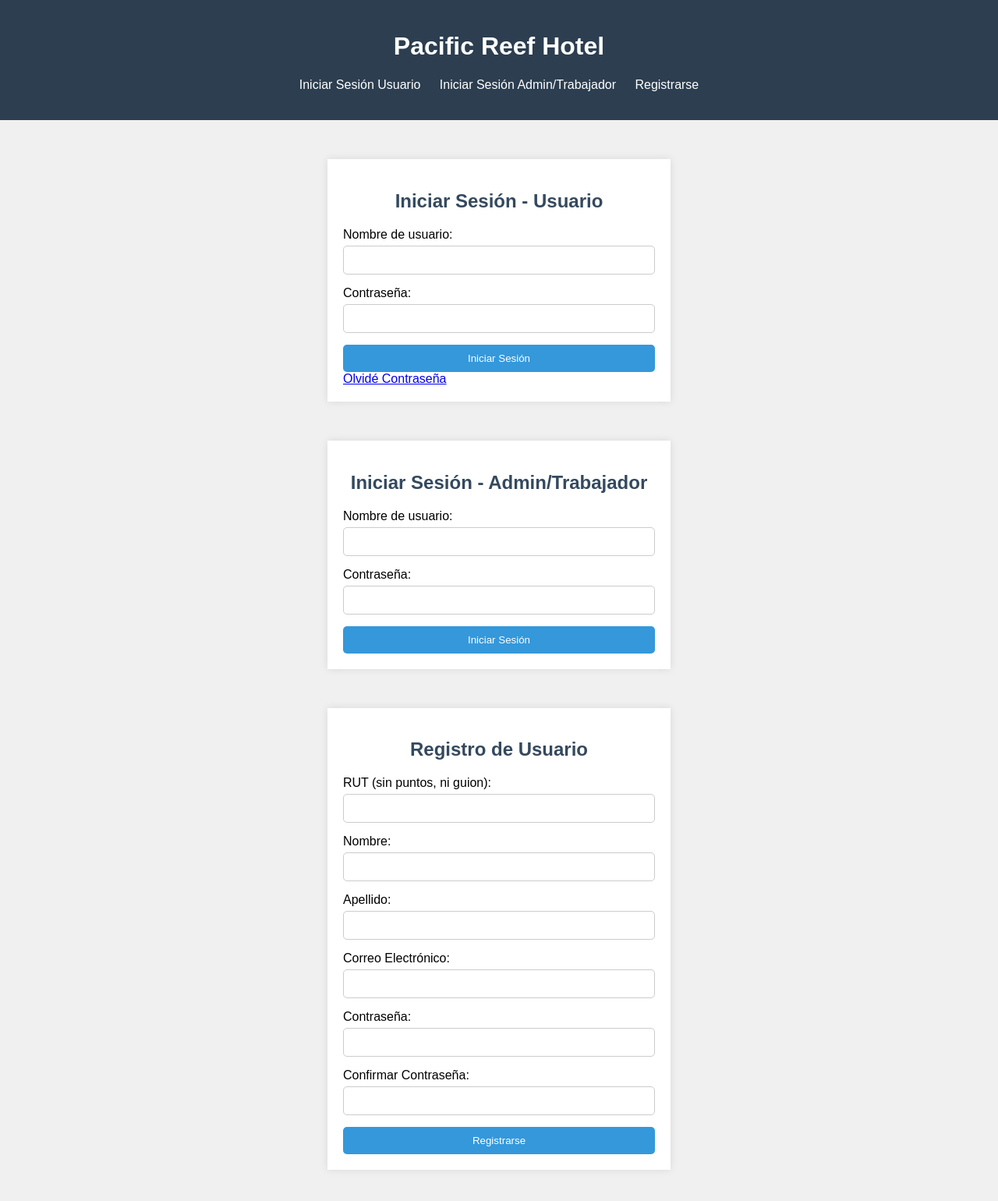
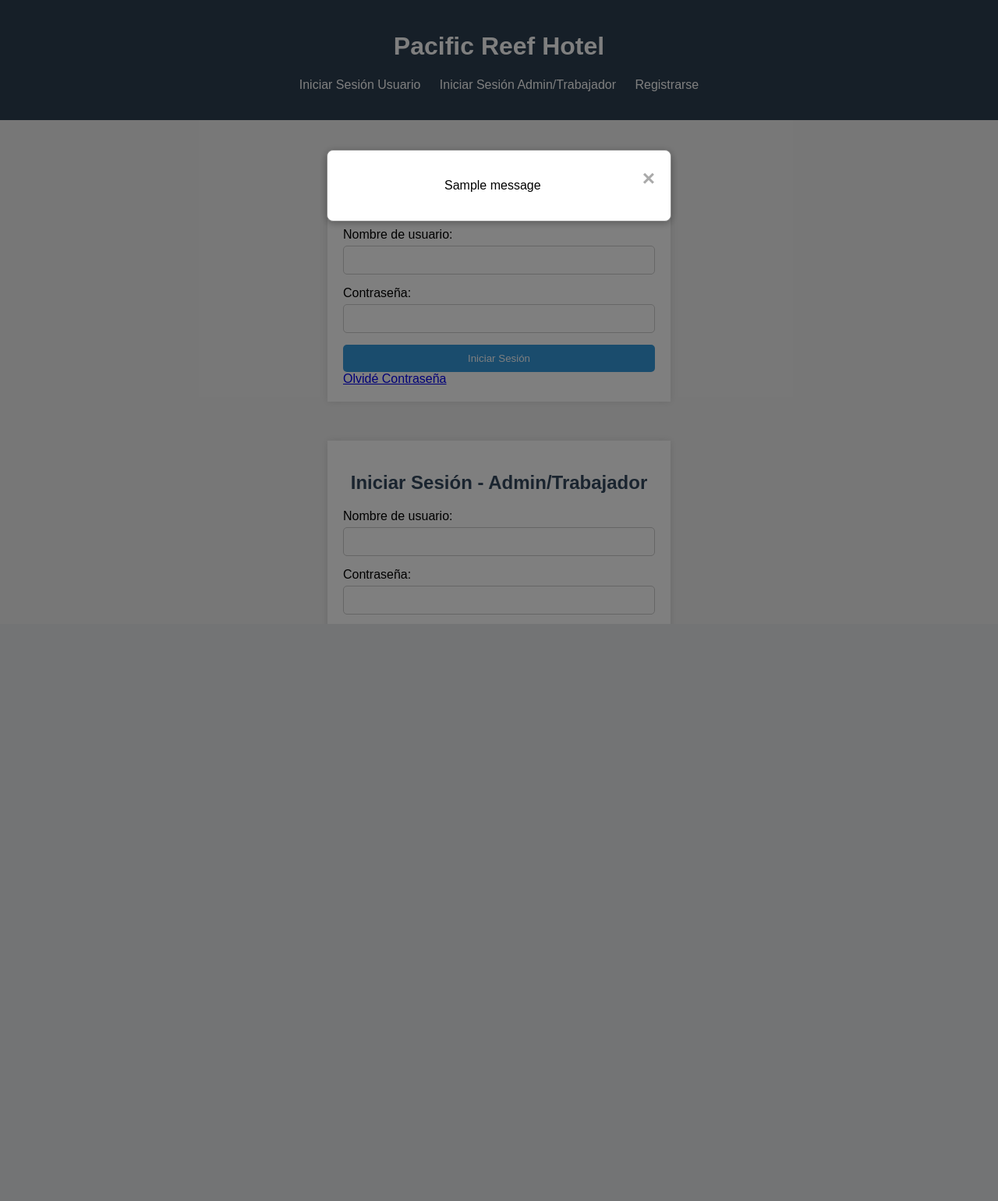
Before and after one commit to AdalParsifal/hotelpr, a Django app: page /home/ in a window 1280 px wide. Shown: the top 1540 px of the page at 78% size. After the commit the page ends 788 px from the top, so only its background shows below. Run offline with Django 5.2, Linux system fonts and the light colour scheme; tables that the repository leaves empty hold one stand-in row (values such as "Sample post"); one stand-in notice (Sample message) is shown.

Commit message:
registro exitoso + modal

```diff
--- a/hotelpacific/templates/home.html
+++ b/hotelpacific/templates/home.html
@@ -6,6 +6,46 @@
     <meta name="viewport" content="width=device-width, initial-scale=1.0">
     <title>Pacific Reef - Reservas</title>
     <link rel="stylesheet" href="{% static 'css/home.css' %}">
+    <style>
+        /* Estilos para el modal */
+        .modal {
+            display: none; /* Oculto por defecto */
+            position: fixed;
+            z-index: 1;
+            left: 0;
+            top: 0;
+            width: 100%;
+            height: 100%;
+            background-color: rgba(0, 0, 0, 0.5); /* Fondo oscuro semitransparente */
+        }
+
+        .modal-content {
+            background-color: #fff;
+            margin: 15% auto;
+            padding: 20px;
+            border: 1px solid #888;
+            border-radius: 8px;
+            width: 80%;
+            max-width: 400px;
+            text-align: center;
+            box-shadow: 0 2px 10px rgba(0, 0, 0, 0.3);
+        }
+
+        .close {
+            color: #aaa;
+            float: right;
+            font-size: 28px;
+            font-weight: bold;
+            cursor: pointer;
+        }
+
+        .close:hover,
+        .close:focus {
+            color: red;
+            text-decoration: none;
+            cursor: pointer;
+        }
+    </style>
 </head>
 <body>
     <header>
@@ -19,6 +59,12 @@
         </nav>
     </header>
 
+    <div id="successModal" class="modal">
+        <div class="modal-content">
+            <span class="close">&times;</span>
+            <p id="modalMessage"></p>
+        </div>
+    </div>
     <section id="login-user">
         <h2>Iniciar Sesión - Usuario</h2>
         <form action="{% url 'login_user' %}" method="post">
@@ -53,8 +99,8 @@
         <h2>Registro de Usuario</h2>
         <form action="{% url 'register' %}" method="post">
             {% csrf_token %}
-            <label for="new_username">RUT (sin puntos, ni guion):</label>
-            <input type="text" id="new_username" name="new_username" required>
+            <label for="username">RUT (sin puntos, ni guion):</label>
+            <input type="text" id="username" name="username" required>
 
             <label for="first_name">Nombre:</label>
             <input type="text" id="first_name" name="first_name" required>
@@ -74,9 +120,29 @@
             <button type="submit">Registrarse</button>
         </form>
     </section>
-
     <footer>
         <p>&copy; 2024 Pacific Reef Hotel</p>
     </footer>
+    <script>
+        // Función para mostrar el modal
+        function showModal(message) {
+            var modal = document.getElementById("successModal");
+            var modalMessage = document.getElementById("modalMessage");
+            modalMessage.innerText = message; // Establece el mensaje
+            modal.style.display = "block"; // Muestra el modal
+        }
+
+        // Cerrar el modal cuando el usuario hace clic en "X"
+        document.querySelector(".close").onclick = function() {
+            document.getElementById("successModal").style.display = "none";
+        }
+
+        // Mostrar el modal si hay un mensaje de éxito
+        {% if messages %}
+            {% for message in messages %}
+                showModal("{{ message }}");
+            {% endfor %}
+        {% endif %}
+    </script>
 </body>
 </html>
--- a/hotelpacific/views.py
+++ b/hotelpacific/views.py
@@ -3,6 +3,7 @@ from django.contrib.auth import authenticate, login
 from .forms import CustomUserCreationForm
 from .forms import UserForm
 from .models import Usuario
+from .models import Rol
 from django.contrib.auth.models import User
 from django.contrib import messages
 from django.core.mail import send_mail
@@ -106,12 +107,17 @@ def login_admin(request):
 # Registro de usuarios
 def register(request):
     if request.method == 'POST':
+        print(request.POST.get('username'))  # Verifica si el username está llegando
         form = CustomUserCreationForm(request.POST)
         if form.is_valid():
             user = form.save(commit=False)
-            user.rol = 'Cliente'
+            cliente_rol = Rol.objects.get(descripcion_rol='Cliente')
+            user.rol = cliente_rol
             user.save()
-            return redirect('login_user')
+            messages.success(request, 'Registro completado con éxito. ¡Bienvenido!')
+            return render(request, 'home.html', {'form': form})
+        else:
+            print(f"Errores del formulario: {form.errors}")
     else:
         form = CustomUserCreationForm()
     return render(request, 'home.html', {'form': form})
--- a/hotelpr/urls.py
+++ b/hotelpr/urls.py
@@ -22,8 +22,8 @@ urlpatterns = [
     path('admin/', admin.site.urls),
 
     path('home/', views.home, name='home'),
-    path('login_user/', views.login_user, name='login_user'),
-    path('login_admin/', views.login_admin, name='login_admin'),
+    path('login-user/', views.login_user, name='login_user'),
+    path('login-admin/', views.login_admin, name='login_admin'),
     path('register/', views.register, name='register'),
 
     path('recovery_password/', views.recovery_password, name='recovery_password'),
```
Also changed, not shown: db.sqlite3, hotelpacific/static/css/home.css (line endings or trailing spaces).
